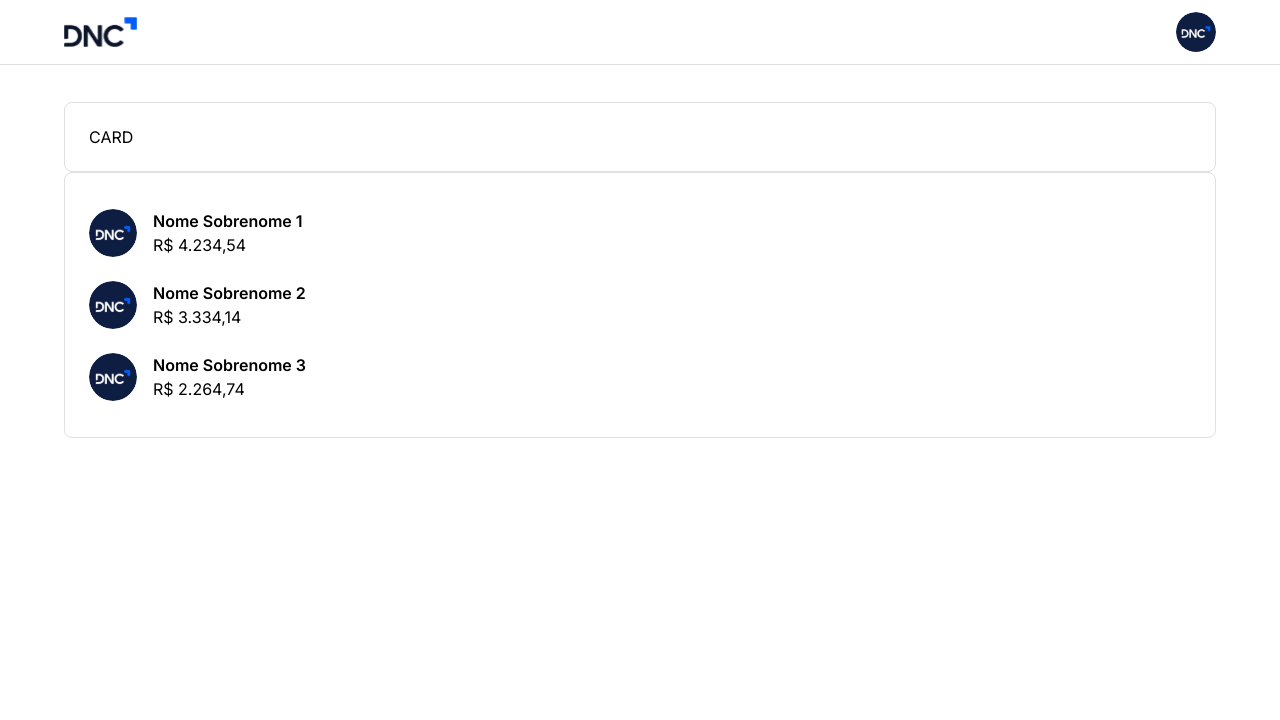
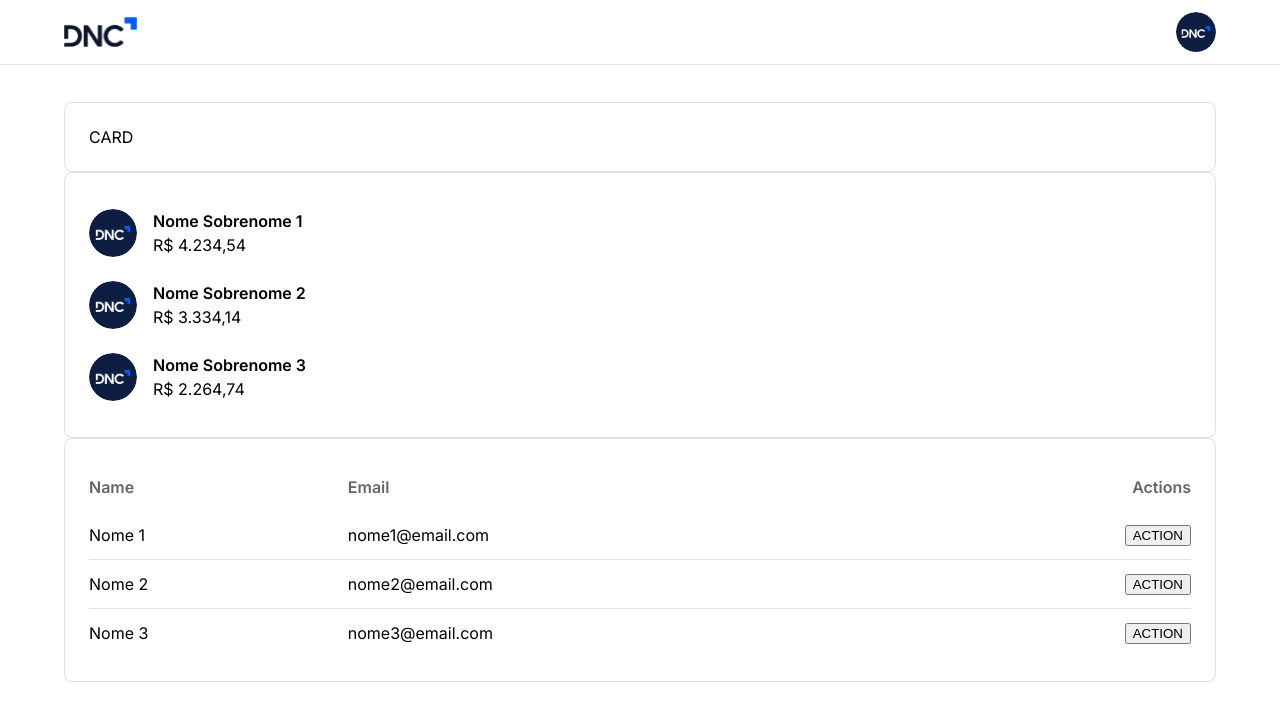
Before and after one commit to LuizBarcelar/dnc-sales-dashboard-luiz, a React (Vite) app: page /home in a window 1280 px wide. Shown: the top 720 px of the page. Built offline with nearby package versions, Linux system fonts and the light colour scheme.

Commit message:
Feat: Table Component

```diff
--- /dev/null
+++ b/src/components/CustomTable.tsx
@@ -0,0 +1,64 @@
+import styled from 'styled-components'
+import type { CustomTableProps } from '@/types'
+import { pxToRem } from '@/utils'
+
+const TableWrapper = styled.div`
+  overflow-x: auto;
+  width: 100%;
+  table {
+    width: 100%;
+    border-collapse: collapse;
+
+    th,
+    td {
+      height: ${pxToRem(48)};
+      padding: 0 ${pxToRem(8)} 0 0;
+      text-align: left;
+      &:last-child {
+        text-align: right;
+        padding: 0;
+      }
+    }
+
+    th {
+      color: ${(props) => props.theme.typographies.subtitle};
+      font-weight: 600;
+    }
+
+    tr {
+      border-bottom: ${pxToRem(1)} solid
+        ${(props) => props.theme.appDefaultStroke};
+      &:last-child {
+        border-bottom: none;
+      }
+    }
+  }
+`
+
+function CustomTable(props: CustomTableProps) {
+  const { headers, rows } = props
+  return (
+    <TableWrapper>
+      <table>
+        <thead>
+          <tr>
+            {headers.map((header, index) => (
+              <th key={index}>{header}</th>
+            ))}
+          </tr>
+        </thead>
+        <tbody>
+          {rows.map((row, rowIndex) => (
+            <tr key={rowIndex}>
+              {row.map((cell, cellIndex) => (
+                <td key={cellIndex}>{cell}</td>
+              ))}
+            </tr>
+          ))}
+        </tbody>
+      </table>
+    </TableWrapper>
+  )
+}
+
+export default CustomTable
--- a/src/components/index.ts
+++ b/src/components/index.ts
@@ -7,3 +7,4 @@
 export { default as formComponent } from './FormComponent'
 export { default as Header } from './Header'
 export { default as AvatarsList } from './AvatarList'
+export { default as CustomTable } from './CustomTable'
--- a/src/pages/Home.tsx
+++ b/src/pages/Home.tsx
@@ -1,4 +1,4 @@
-import { AvatarsList, CardComponent, Header } from '@/components'
+import { AvatarsList, CardComponent, CustomTable, Header } from '@/components'
 import { Container } from '@mui/material'
 import { currencyConverter } from '@/utils'
 
@@ -20,6 +20,27 @@
       subtitle: currencyConverter(2264.74),
     },
   ]
+
+  const mockTableData = {
+    headers: ['Name', 'Email', 'Actions'],
+    rows: [
+      [
+        <span>Nome 1</span>,
+        <span>nome1@email.com</span>,
+        <button>ACTION</button>,
+      ],
+      [
+        <span>Nome 2</span>,
+        <span>nome2@email.com</span>,
+        <button>ACTION</button>,
+      ],
+      [
+        <span>Nome 3</span>,
+        <span>nome3@email.com</span>,
+        <button>ACTION</button>,
+      ],
+    ],
+  }
   return (
     <>
       <Header />
@@ -28,6 +49,12 @@
         <CardComponent>
           <AvatarsList listData={mockListData} />
         </CardComponent>
+        <CardComponent>
+          <CustomTable
+            headers={mockTableData.headers}
+            rows={mockTableData.rows}
+          />
+        </CardComponent>
       </Container>
     </>
   )
--- /dev/null
+++ b/src/types/customTable.d.ts
@@ -0,0 +1,4 @@
+export interface CustomTableProps {
+  headers: string[]
+  rows: React.ReactNode[][]
+}
--- a/src/types/index.ts
+++ b/src/types/index.ts
@@ -1,4 +1,5 @@
 export * from './avatarsList'
+export * from './customTable'
 export * from './theme'
 export * from './typographes'
 export * from './formComponent'
```
